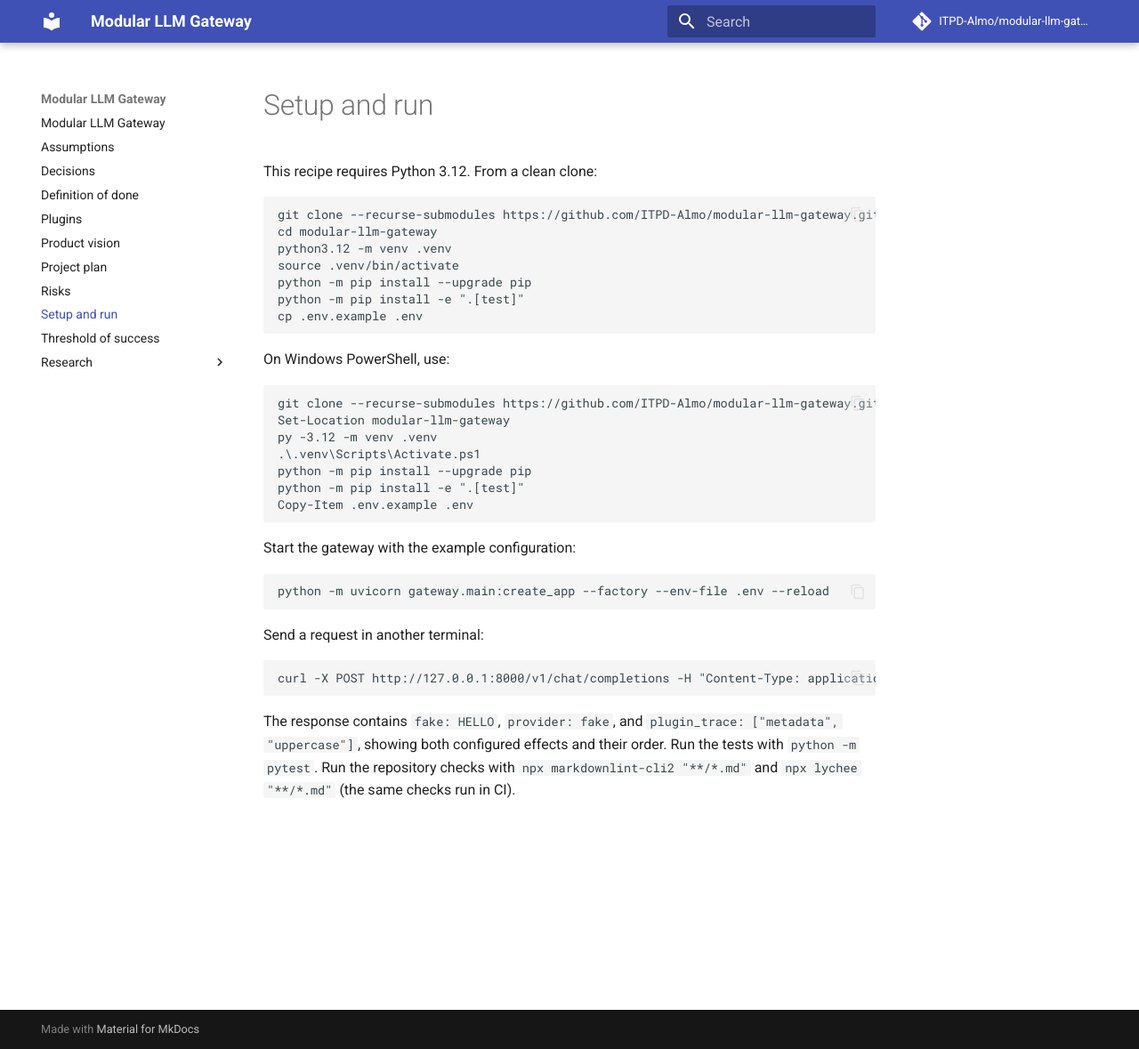
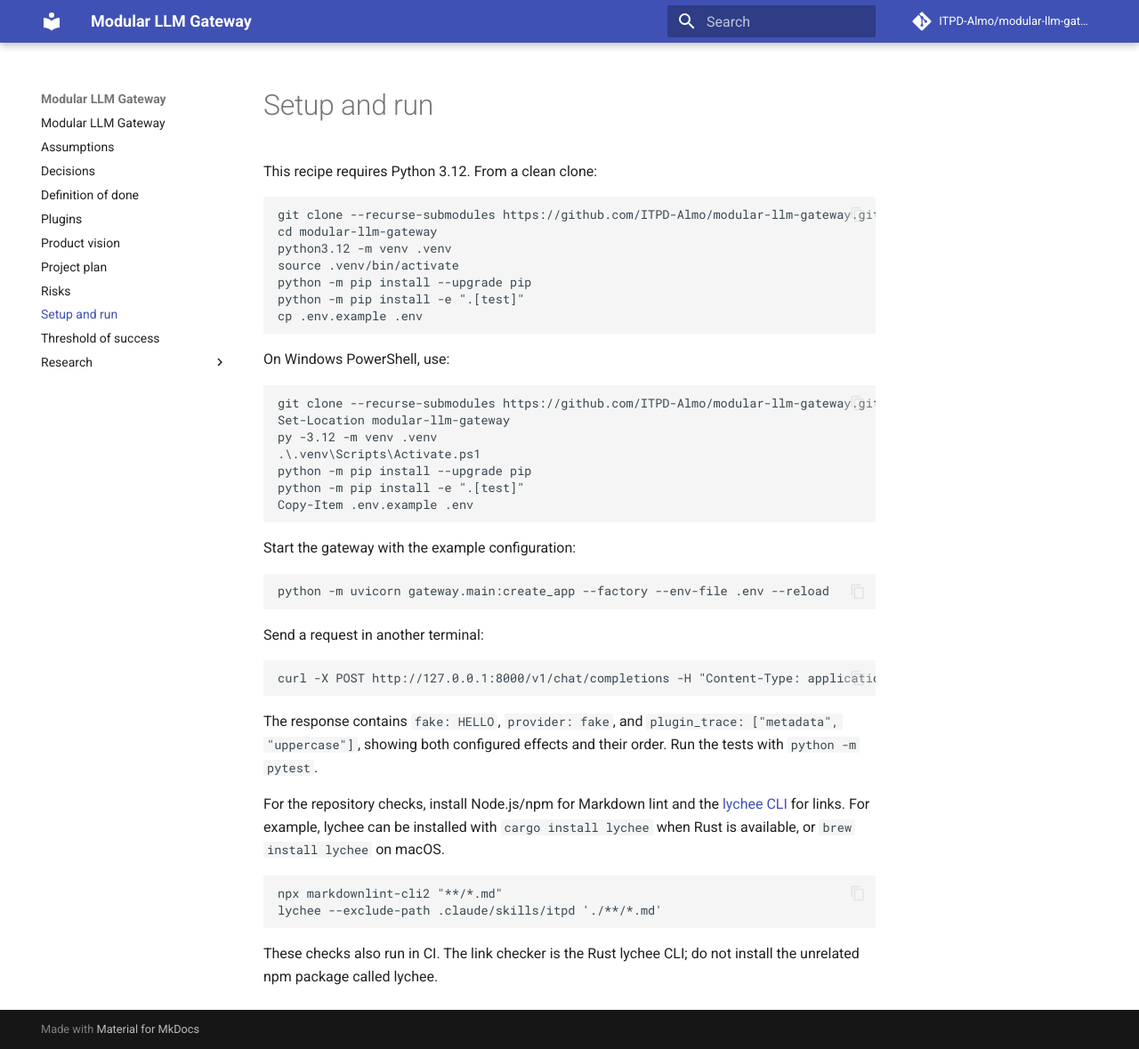
Before and after one commit to ITPD-Almo/modular-llm-gateway, an MkDocs documentation site: the page built from docs/setup.md, in a window 1280 px wide and 1179 px high. Shown: the whole window at 89% size. Built offline with MkDocs 1.6.1 and Material for MkDocs 9.7.7, drawn with Linux system fonts in a browser that asks for light colours; comment, search, counter and statistics services are not loaded.

````diff
--- a/docs/setup.md
+++ b/docs/setup.md
@@ -36,4 +36,13 @@ Send a request in another terminal:
 curl -X POST http://127.0.0.1:8000/v1/chat/completions -H "Content-Type: application/json" -d '{"model":"fake","messages":[{"role":"user","content":"hello"}]}'
 ```
 
-The response contains `fake: HELLO`, `provider: fake`, and `plugin_trace: ["metadata", "uppercase"]`, showing both configured effects and their order. Run the tests with `python -m pytest`. Run the repository checks with `npx markdownlint-cli2 "**/*.md"` and `npx lychee "**/*.md"` (the same checks run in CI).
+The response contains `fake: HELLO`, `provider: fake`, and `plugin_trace: ["metadata", "uppercase"]`, showing both configured effects and their order. Run the tests with `python -m pytest`.
+
+For the repository checks, install Node.js/npm for Markdown lint and the [lychee CLI](https://github.com/lycheeverse/lychee#installation) for links. For example, lychee can be installed with `cargo install lychee` when Rust is available, or `brew install lychee` on macOS.
+
+```sh
+npx markdownlint-cli2 "**/*.md"
+lychee --exclude-path .claude/skills/itpd './**/*.md'
+```
+
+These checks also run in CI. The link checker is the Rust lychee CLI; do not install the unrelated npm package called lychee.
````
Also changed, not shown: docs/project-plan.md (+1 -1 lines), reports/week-03/README.md (+12 -4 lines), reports/week-03/ai-usage.md (+7 -1 lines), reports/week-03/meeting-report.md (+6 -6 lines), reports/week-03/meeting-script.md (+2 -2 lines).
